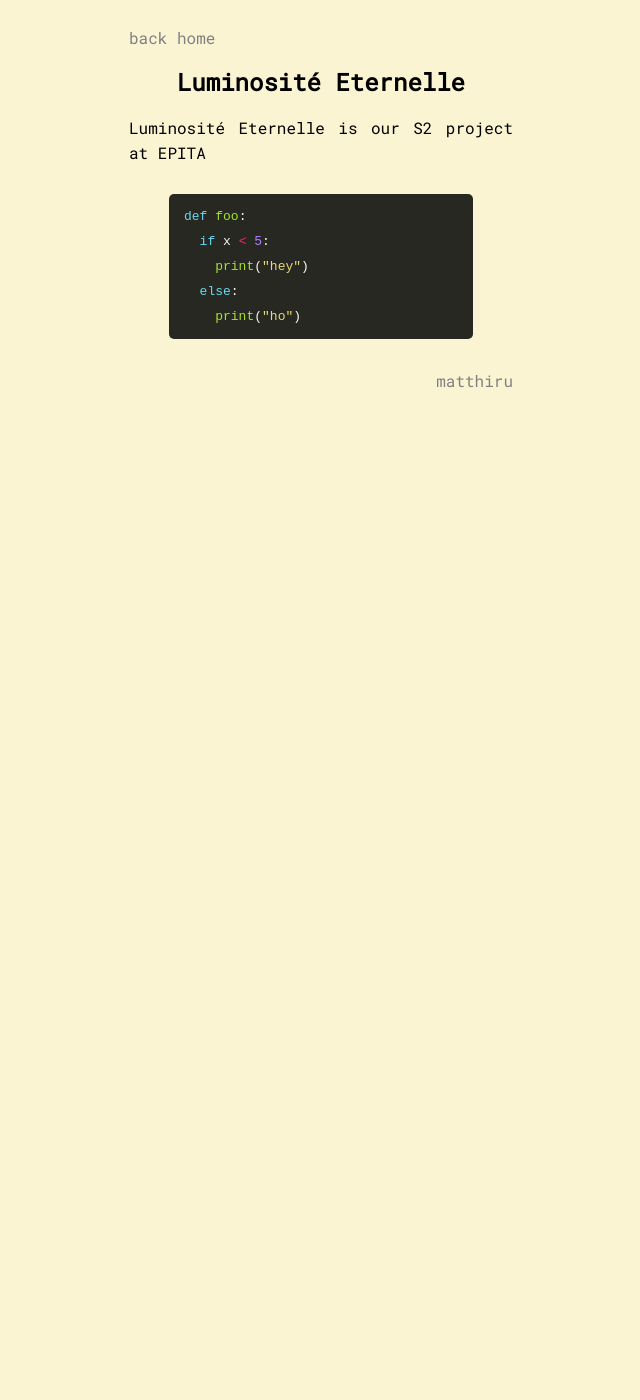
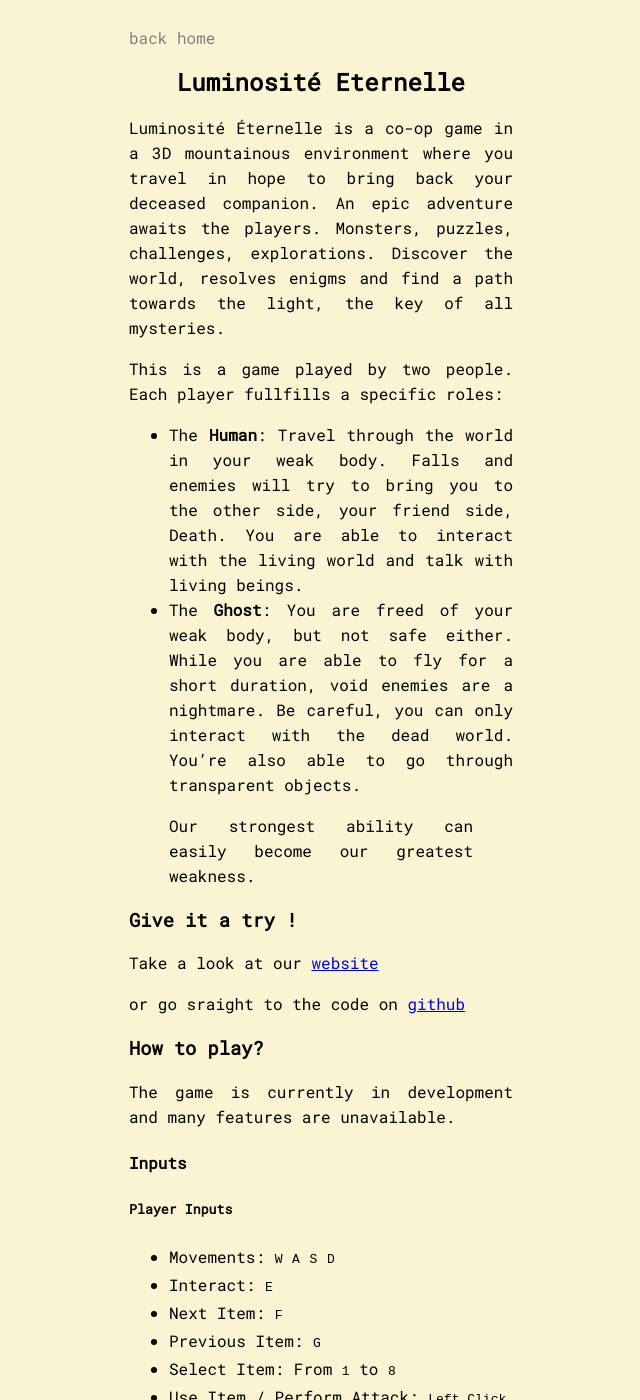
Before and after one commit to matthieuporte/matthieuporte.github.io, a Jekyll site: the page built from docs/_projects/LuminositeEternelle.md, in a window 1280 px wide and 1400 px high. Shown: the whole window, without its empty margins (319-959 px from the left). Built offline with Jekyll 4.4.1, drawn with Linux system fonts in a browser that asks for light colours; some of the changed text lies outside the part shown.

Commit message:
filled reflexo and Luminosite and added connect4

```diff
--- a/docs/_projects/LuminositeEternelle.md
+++ b/docs/_projects/LuminositeEternelle.md
@@ -5,13 +5,66 @@ year: 2023
 featured: true
 ---
 
-Luminosité Eternelle is our S2 project at EPITA
+Luminosité Éternelle is a co-op game in a 3D mountainous environment where you travel in hope to bring back your deceased companion.
+An epic adventure awaits the players. Monsters, puzzles, challenges, explorations. Discover the world, resolves enigms and find a path towards the light, the key of all mysteries.
 
-{% highlight python %}
-def foo:
-  if x < 5:
-    print("hey")
-  else:
-    print("ho")
+This is a game played by two people. Each player fullfills a specific roles:
+- The **Human**: Travel through the world in your weak body. Falls and enemies will try to bring you to the other side, your friend side, Death. You are able to interact with the living world and talk with living beings.
+- The **Ghost**: You are freed of your weak body, but not safe either. While you are able to fly for a short duration, void enemies are a nightmare. Be careful, you can only interact with the dead world. You're also able to go through transparent objects.
 
-{% endhighlight %}
+> Our strongest ability can easily become our greatest weakness.
+
+
+### Give it a try !
+
+Take a look at our [website](https://matthieuporte.github.io/Luminosite-Eternelle-web/src/)
+
+or go sraight to the code on [github](https://github.com/Taliayaya/Luminosite-Eternelle-public)
+
+
+### How to play?
+
+The game is currently in development and many features are unavailable.
+
+#### Inputs
+
+##### Player Inputs
+
+- Movements: `W` `A` `S` `D`
+- Interact: `E`
+- Next Item: `F`
+- Previous Item: `G`
+- Select Item: From `1` to `8`
+- Use Item / Perform Attack: `Left Click`
+- Run / Unequip Item: `Shift`
+- Jump / Fly: `Space`
+
+##### Dialogue Inputs
+
+- Continue: `Space`
+- Exit: `Esc`
+
+##### Demo Inputs
+
+- Teleport: `Num 0`
+
+
+
+#### Game Preview
+
+##### WorldMap
+![image](https://user-images.githubusercontent.com/84530101/222985687-abd4e54e-160d-41e9-ba0d-65d6a30f5a7b.png)
+
+##### Temple of Light / Church
+![image](https://user-images.githubusercontent.com/84530101/222985700-194fcdc0-3cdb-4d15-bdae-bc09e193fda8.png)
+![image](https://user-images.githubusercontent.com/84530101/222985704-fd86c7ec-bf6d-4388-801e-9fbc90bdc787.png)
+
+##### Village
+
+![image](https://user-images.githubusercontent.com/84530101/222985709-d1220ee2-792b-4cef-9562-2253c6eefba3.png)
+
+##### Gameplay
+
+![image](https://user-images.githubusercontent.com/84530101/222986228-c222c125-cdb4-40a1-979b-ca2141facf17.png)
+![image](https://user-images.githubusercontent.com/84530101/222986339-6fad6ae6-740c-4c4d-94d8-9b9d6772aa61.png)
+![image](https://user-images.githubusercontent.com/84530101/222987809-1a3b784e-1d9c-473f-a250-63588fc624de.png)
```
Also changed, not shown: docs/_projects/Reflexologie.md (+3 -1 lines), docs/_projects/archives.md (+1 -1 lines), docs/_projects/blackjack.md (+1 -1 lines), docs/_projects/connect4.md (added, +22 -0 lines), docs/_projects/fractals.md (+1 -1 lines).
